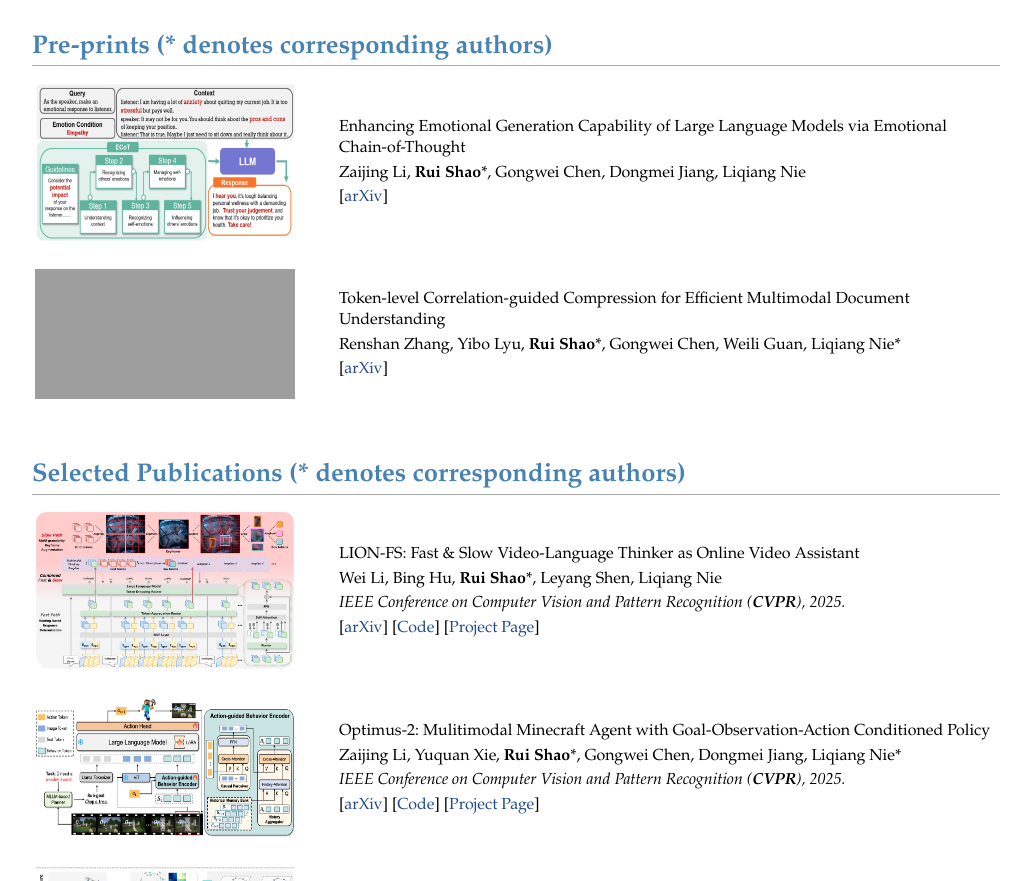
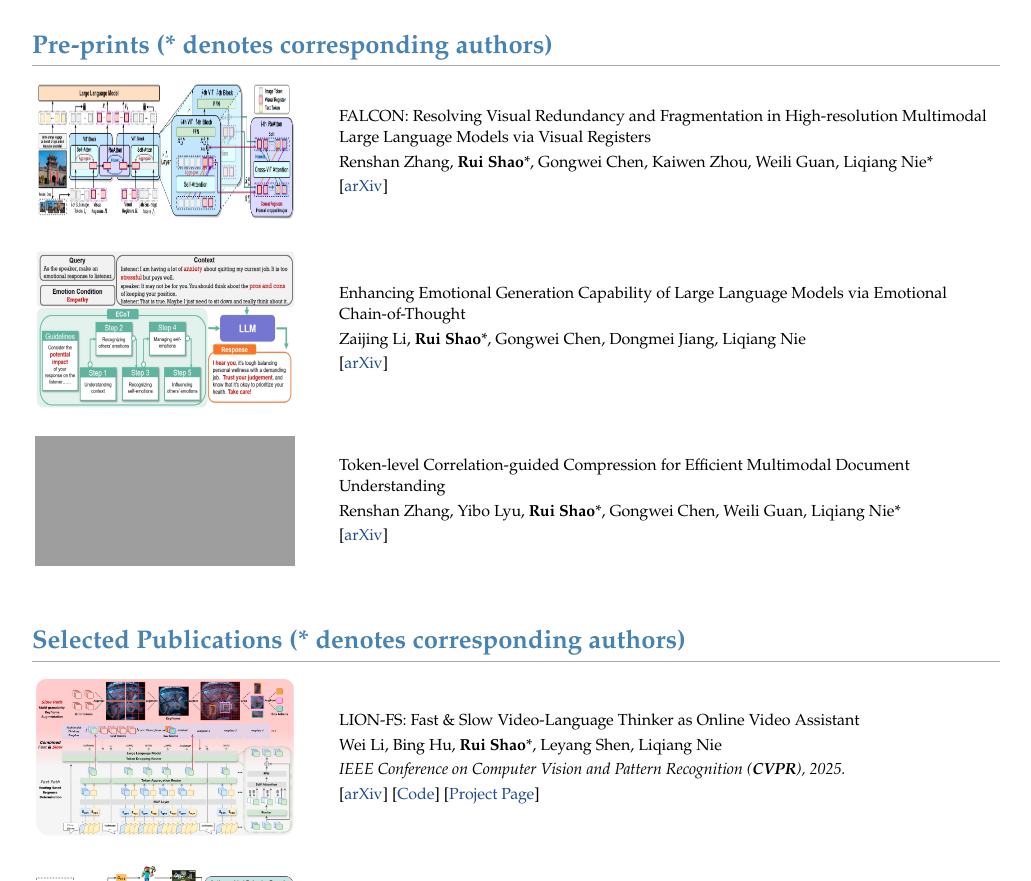
Before and after one commit to rshaojimmy/rshaojimmy.github.io, a plain HTML site: page index.html in a window 1280 px wide. Shown: the part 1249-2130 px from the top of the page, without its empty margins (124-1155 px from the left). Drawn offline with Linux system fonts and the light colour scheme; grey boxes are pictures that could not be loaded.

Commit message:
update falcon

```diff
--- a/index.html
+++ b/index.html
@@ -137,6 +137,17 @@ content="IE=7.0000" http-equiv="X-UA-Compatible">
 <h2>Pre-prints (* denotes corresponding authors) </a>  </h2>
     <table id="Pre-prints" width="100%">
     <tbody>
+
+        <tr>
+            <td width="300">
+                <img src="./linkfile/CVPR2025/falcon.jpg" width="260px" height="140px">
+                </td>
+                <td>
+            <p> FALCON: Resolving Visual Redundancy and Fragmentation in High-resolution Multimodal Large Language Models via Visual Registers  </a></p>
+            Renshan Zhang, <b>Rui Shao</b>*, Gongwei Chen, Kaiwen Zhou, Weili Guan, Liqiang Nie*</p>
+            [<a href="https://arxiv.org/pdf/2501.16297?">arXiv</a>]
+        </tr>
+        <tr><td>   <br>  </td></tr>
 
     <tr>
         <td width="300">
```
Also changed, not shown: linkfile/CVPR2025/falcon.jpg (added).
